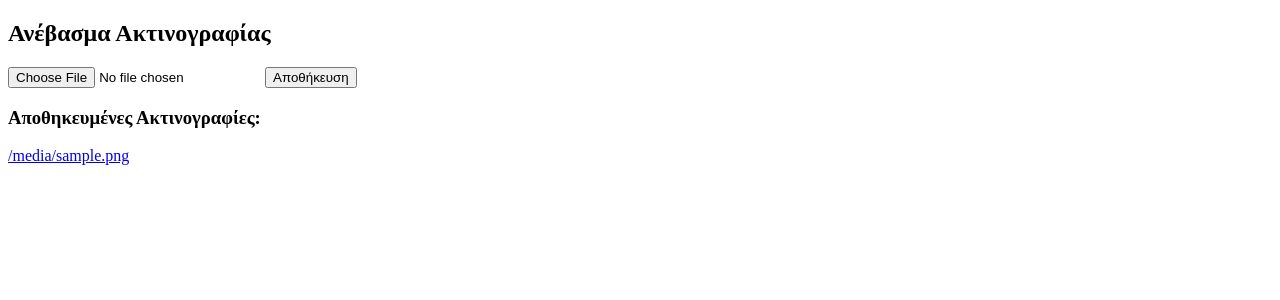
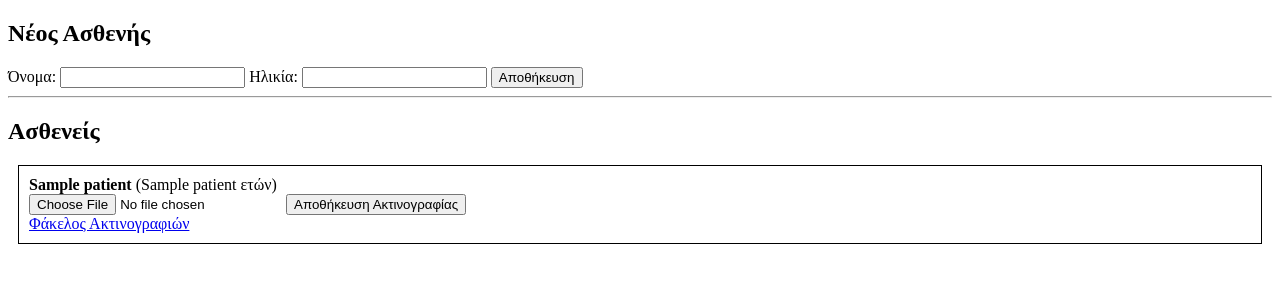
Before and after one commit to constantineandcon-ux/ANDCON, a Flask app: template templates/index.html in a window 1280 px wide. Shown: the top 300 px of the page. Run offline with Flask 3, Linux system fonts and the light colour scheme; the template is opened without the code that fills it: most values are stand-ins (such as "Sample title", 1, 10 or a date in 2020).

Commit message:
Update index.html

```diff
--- a/templates/index.html
+++ b/templates/index.html
@@ -1,11 +1,42 @@
-<!DOCTYPE html> <html> <head> <title>Ιατρικό Σύστημα</title> </head> <body> <h2>Ανέβασμα Ακτινογραφίας</h2> <form action="/upload" method="post" enctype="multipart/form-data"> <input type="file" name="file"> <button type="submit">Αποθήκευση</button> </form> <h3>Αποθηκευμένες Ακτινογραφίες:</h3>
+<!DOCTYPE html>
+<html>
+<head>
+    <title>Ιατρικό Σύστημα</title>
+</head>
+<body>
 
-{% for file in os.listdir('static/uploads') %}
-<div>
-<a href="{{ url_for('static', filename='uploads/' + file) }}" target="_blank">
-{{ file }}
-</a>
+<h2>Νέος Ασθενής</h2>
+
+<form action="/add_patient" method="post">
+    Όνομα:
+    <input type="text" name="name" required>
+    Ηλικία:
+    <input type="number" name="age" required>
+    <button type="submit">Αποθήκευση</button>
+</form>
+
+<hr>
+
+<h2>Ασθενείς</h2>
+
+{% for patient in patients %}
+<div style="border:1px solid black; padding:10px; margin:10px;">
+
+    <strong>{{ patient[1] }}</strong> ({{ patient[2] }} ετών)
+
+    <form action="/upload_xray/{{ patient[0] }}"
+          method="post"
+          enctype="multipart/form-data">
+        <input type="file" name="file">
+        <button type="submit">Αποθήκευση Ακτινογραφίας</button>
+    </form>
+
+    <div>
+        <a href="/static/uploads/" target="_blank">Φάκελος Ακτινογραφιών</a>
+    </div>
+
 </div>
 {% endfor %}
 
-</body> </html>
+</body>
+</html>
```
